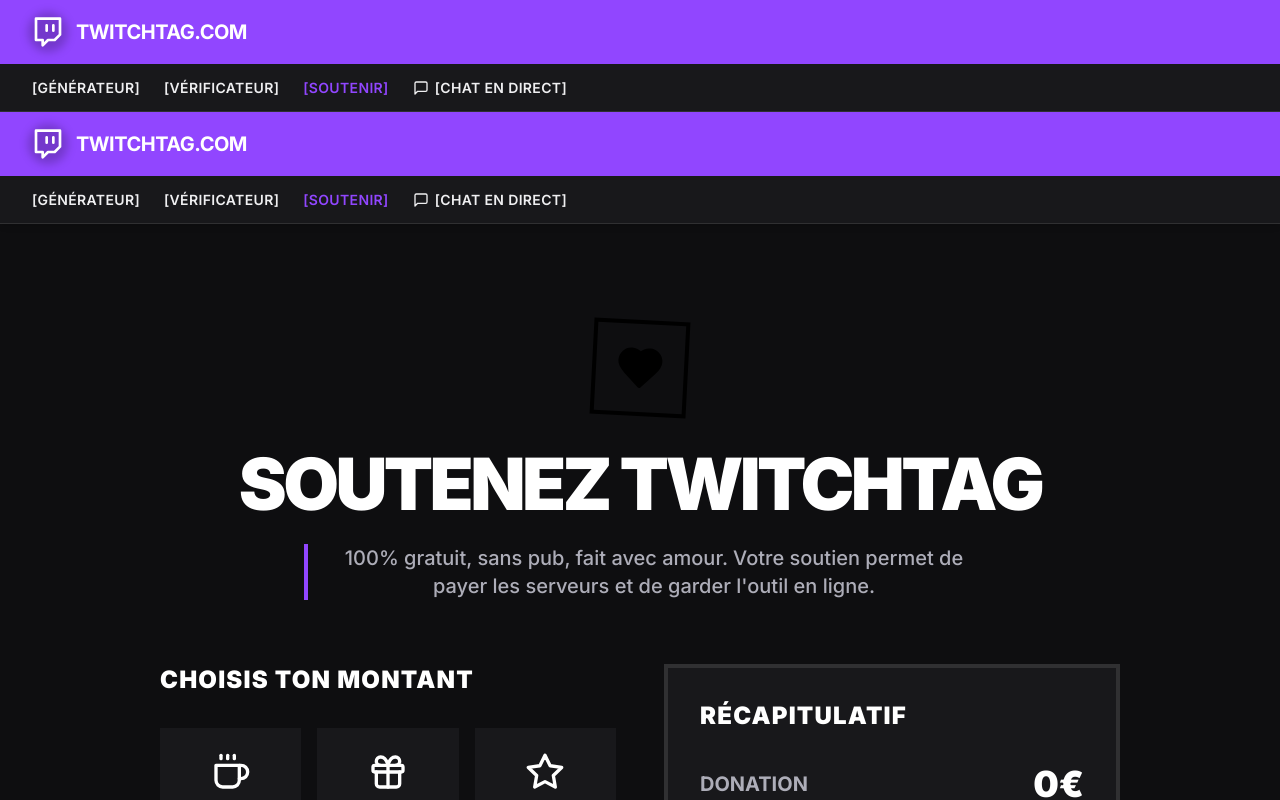
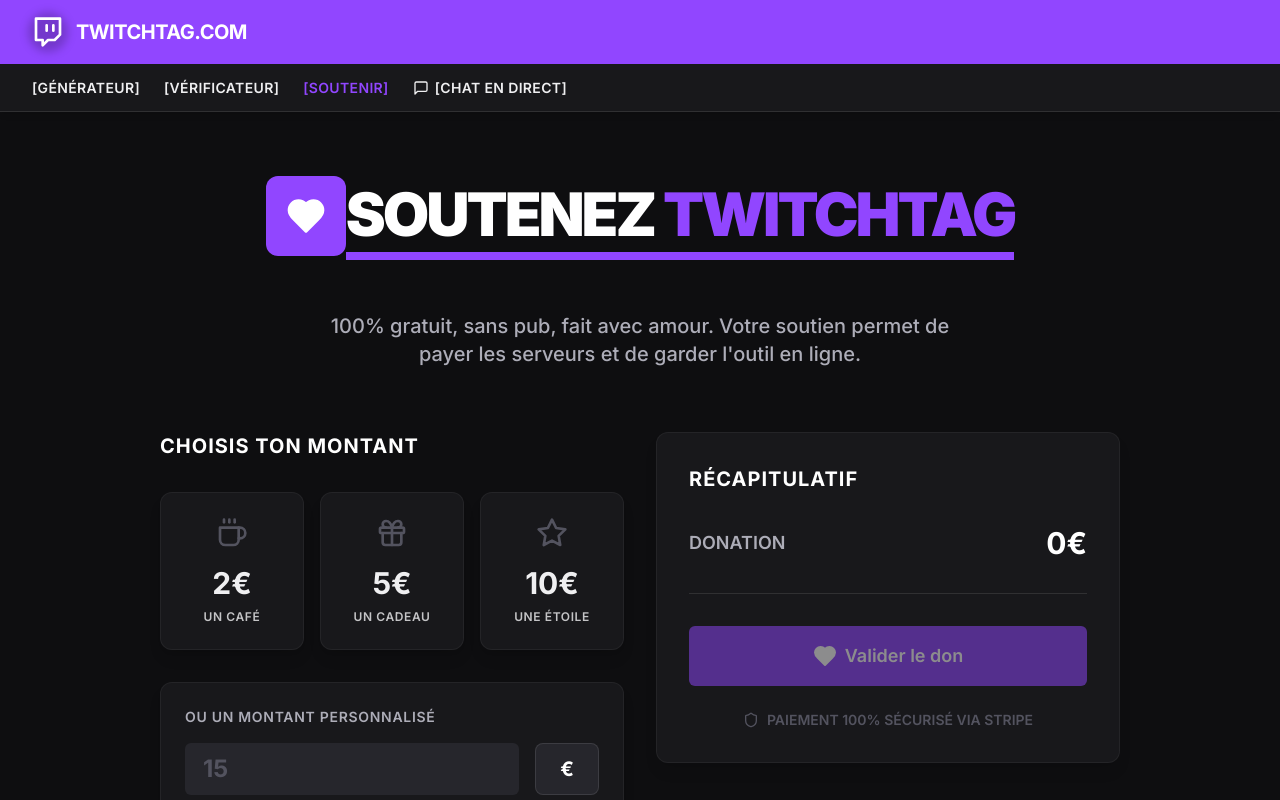
Before and after one commit to mathieuexe/TwitchTag.com, a Next.js app: page /donation in a window 1280 px wide. Shown: the top 800 px of the page. Built offline with nearby package versions, Linux system fonts and the light colour scheme.

Commit message:
Fix: Track site visits on mount, fix stats caching, and update donation page design

```diff
--- a/app/(main)/donation/page.tsx
+++ b/app/(main)/donation/page.tsx
@@ -42,28 +42,25 @@
   const finalAmount = selectedAmount || parseInt(customAmount) || 0
 
   return (
-    <div className="min-h-screen bg-bg-primary">
-      <Header />
-
-      <main className="pt-24 pb-24">
-        <div className="max-w-5xl mx-auto px-4 sm:px-6 lg:px-8">
+    <div className="flex-1 flex flex-col pt-8 sm:pt-16 pb-24">
+      <div className="mx-auto w-full max-w-5xl px-4 sm:px-6 lg:px-8">
         {/* Header */}
         <div className="text-center mb-16">
-            <div className="inline-flex items-center justify-center w-24 h-24 bg-twitch-yellow border-4 border-black mb-8 shadow-brutal transform rotate-3">
-              <Heart className="w-12 h-12 text-black fill-current" />
+          <div className="inline-flex items-center justify-center w-20 h-20 bg-twitch-purple rounded-xl mb-8">
+            <Heart className="w-10 h-10 text-white fill-current" />
           </div>
-            <h1 className="text-5xl sm:text-7xl font-black text-white uppercase tracking-tighter mb-6">
-              Soutenez <span className="text-twitch-yellow">TwitchTag</span>
+          <h1 className="text-4xl sm:text-6xl font-black text-white uppercase tracking-tighter mb-4 inline-block border-b-8 border-twitch-purple pb-2">
+            Soutenez <span className="text-twitch-purple">TwitchTag</span>
           </h1>
-            <p className="text-text-secondary text-xl font-medium max-w-2xl mx-auto border-l-4 border-twitch-purple pl-6">
+          <p className="text-text-secondary text-xl font-medium max-w-2xl mx-auto mt-6">
             100% gratuit, sans pub, fait avec amour. Votre soutien permet de payer les serveurs et de garder l'outil en ligne.
           </p>
         </div>
 
-          <div className="grid lg:grid-cols-2 gap-12 items-start">
+        <div className="grid lg:grid-cols-2 gap-8 items-start">
           {/* Left Col - Options */}
           <div className="space-y-8">
-              <h2 className="text-2xl font-black text-white uppercase tracking-wider mb-6">
+            <h2 className="text-xl font-bold text-white uppercase tracking-wider mb-6">
               Choisis ton montant
             </h2>
 
@@ -75,27 +72,27 @@
                     setSelectedAmount(option.amount)
                     setCustomAmount('')
                   }}
-                    className={`brutal-card p-6 flex flex-col items-center justify-center relative transition-all ${
+                  className={`twitch-card p-6 flex flex-col items-center justify-center relative transition-all ${
                     selectedAmount === option.amount
-                        ? `${option.color} border-white shadow-brutal-lg -translate-y-2 text-black`
-                        : 'bg-bg-secondary text-white hover:border-white/50'
+                      ? `border-twitch-purple bg-twitch-purple/10 text-white`
+                      : 'bg-bg-secondary text-text-primary hover:bg-white/5'
                   }`}
                 >
                   {selectedAmount === option.amount && (
-                      <div className="absolute -top-3 -right-3 w-8 h-8 bg-black border-2 border-white rounded-full flex items-center justify-center shadow-brutal-sm">
-                        <Check className="w-5 h-5 text-white" />
+                    <div className="absolute -top-3 -right-3 w-6 h-6 bg-twitch-purple rounded-full flex items-center justify-center">
+                      <Check className="w-4 h-4 text-white" />
                     </div>
                   )}
-                    <option.icon className={`w-10 h-10 mb-4 ${selectedAmount === option.amount ? 'text-black' : option.color.replace('bg-', 'text-')}`} />
-                    <span className="text-4xl font-black mb-2">{option.amount}€</span>
-                    <span className="font-bold uppercase tracking-wider text-sm opacity-80">{option.label}</span>
+                  <option.icon className={`w-8 h-8 mb-4 ${selectedAmount === option.amount ? 'text-twitch-purple' : 'text-text-muted'}`} />
+                  <span className="text-3xl font-bold mb-2">{option.amount}€</span>
+                  <span className="font-semibold uppercase tracking-wider text-xs opacity-80">{option.label}</span>
                 </button>
               ))}
             </div>
 
             {/* Custom Amount */}
-              <div className="brutal-card p-6 bg-twitch-purple mt-8">
-                <label className="block text-sm font-black text-white uppercase tracking-wider mb-4">
+            <div className="twitch-card p-6 bg-bg-secondary mt-8">
+              <label className="block text-sm font-semibold text-text-secondary uppercase tracking-wider mb-4">
                 Ou un montant personnalisé
               </label>
               <div className="flex gap-4">
@@ -108,9 +105,9 @@
                     setSelectedAmount(null)
                   }}
                   placeholder="15"
-                    className="flex-1 bg-white border-4 border-black px-6 py-4 text-2xl font-black text-black placeholder:text-black/30 focus:outline-none focus:shadow-brutal-sm transition-shadow"
+                  className="flex-1 twitch-input text-2xl font-bold"
                 />
-                  <div className="w-16 flex items-center justify-center bg-black border-4 border-black text-white text-2xl font-black">
+                <div className="w-16 flex items-center justify-center bg-bg-input border border-white/10 rounded-lg text-white text-xl font-bold">
                   €
                 </div>
               </div>
@@ -118,42 +115,41 @@
           </div>
 
           {/* Right Col - Checkout */}
-            <div className="brutal-card p-8 bg-bg-secondary border-4 border-[#303032] sticky top-32">
-              <h3 className="text-2xl font-black text-white uppercase tracking-wider mb-8">
+          <div className="twitch-card p-8 bg-bg-secondary sticky top-32">
+            <h3 className="text-xl font-bold text-white uppercase tracking-wider mb-8">
               Récapitulatif
             </h3>
 
-              <div className="flex justify-between items-center mb-8 pb-8 border-b-4 border-[#303032]">
-                <span className="text-xl font-bold text-text-secondary uppercase">Donation</span>
-                <span className="text-4xl font-black text-white">{finalAmount}€</span>
+            <div className="flex justify-between items-center mb-8 pb-8 border-b border-white/10">
+              <span className="text-lg font-semibold text-text-secondary uppercase">Donation</span>
+              <span className="text-3xl font-bold text-white">{finalAmount}€</span>
             </div>
 
             <button
               onClick={handleDonate}
               disabled={!finalAmount || finalAmount < 1 || isLoading}
-                className="w-full brutal-btn bg-twitch-yellow text-black border-4 py-6 text-2xl"
+              className="w-full twitch-btn py-4 text-lg flex items-center justify-center gap-2"
             >
               {isLoading ? (
                 <>
-                    <Loader2 className="w-8 h-8 animate-spin" />
+                  <Loader2 className="w-6 h-6 animate-spin" />
                   Chargement...
                 </>
               ) : (
                 <>
-                    <Heart className="w-8 h-8 fill-current" />
+                  <Heart className="w-6 h-6 fill-current" />
                   Valider le don
                 </>
               )}
             </button>
 
-              <div className="mt-8 flex items-center justify-center gap-2 text-text-muted font-bold text-sm uppercase">
+            <div className="mt-6 flex items-center justify-center gap-2 text-text-muted font-semibold text-sm uppercase">
               <Shield className="w-4 h-4" />
               Paiement 100% sécurisé via Stripe
             </div>
           </div>
         </div>
       </div>
-      </main>
     </div>
   )
 }
--- a/app/api/stats/route.ts
+++ b/app/api/stats/route.ts
@@ -2,6 +2,8 @@
 import { supabaseServer } from '@/lib/supabase/server'
 
 export const dynamic = 'force-dynamic'
+export const revalidate = 0
+export const fetchCache = 'force-no-store'
 
 export async function GET() {
   try {
--- a/components/stats/LiveCounters.tsx
+++ b/components/stats/LiveCounters.tsx
@@ -2,6 +2,7 @@
 
 import { useEffect, useState } from 'react'
 import { Users, Sparkles, Calendar, Activity } from 'lucide-react'
+import { trackVisit } from '@/lib/utils/stats'
 
 interface Stats {
   totalPseudos: number
@@ -19,6 +20,9 @@
   })
 
   useEffect(() => {
+    // Track visit on mount
+    trackVisit(window.location.pathname)
+
     const fetchStats = async () => {
       try {
         const response = await fetch('/api/stats')
```
Lines whose indentation alone changed are shown as unchanged.
